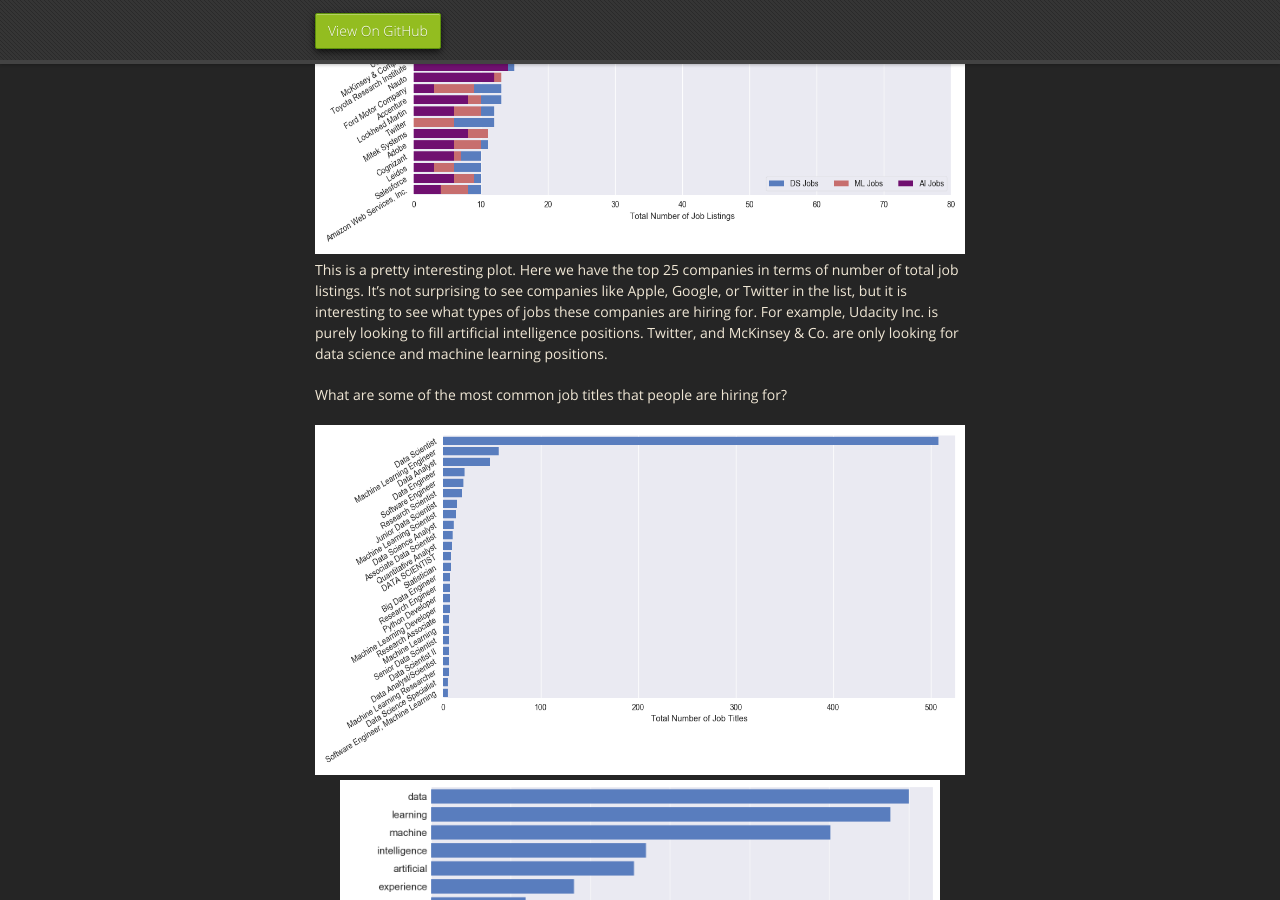
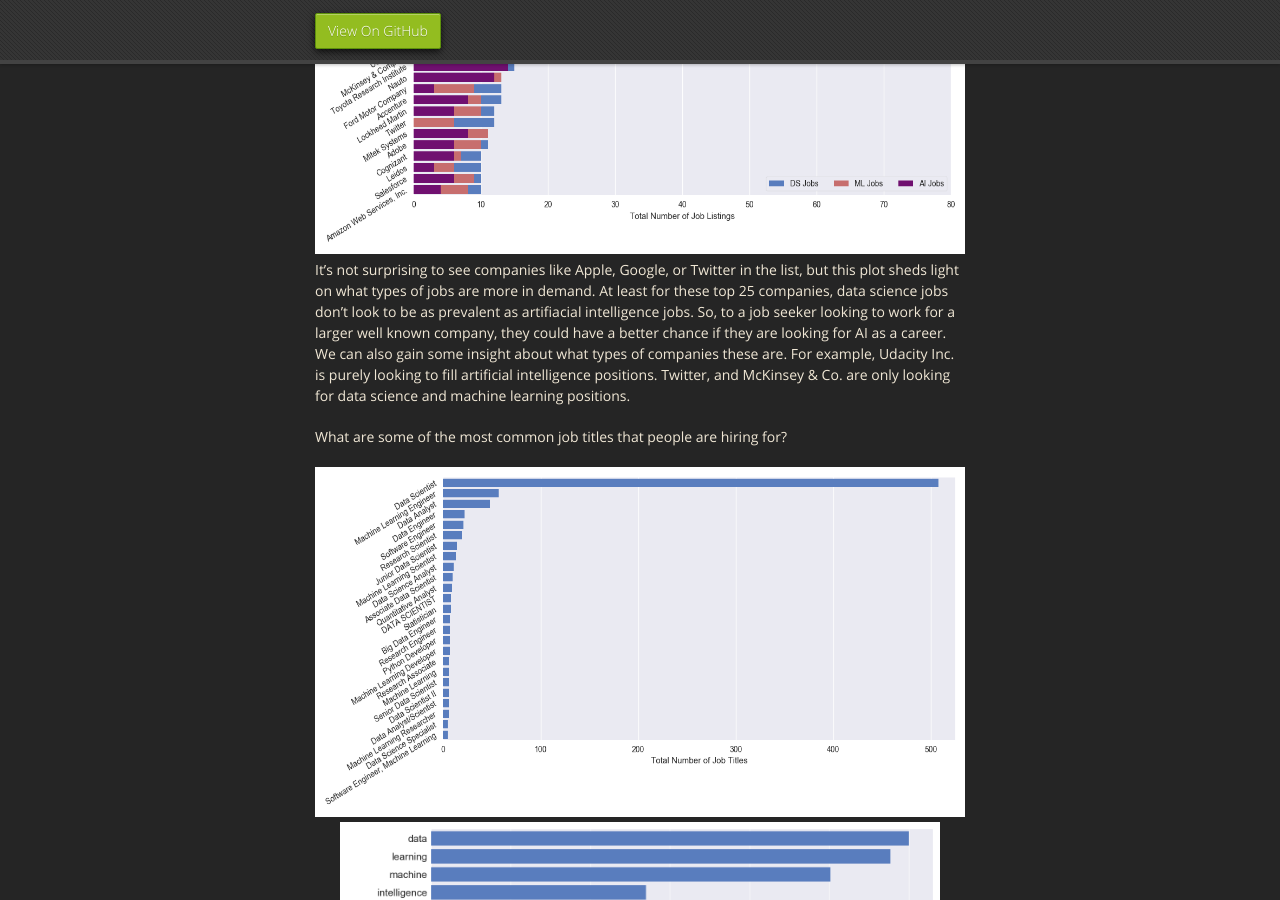
Before and after one commit to mrbrins82/mrbrins82.github.io, a Jekyll site: the page built from kaggle_indeed.md, in a window 1280 px wide and 900 px high, scrolled down 3384 px. Built offline with Jekyll 4.4.1, drawn with Linux system fonts in a browser that asks for light colours; nearby versions of some CDN libraries; our own code applies the rules of GitHub Pages for plain Markdown files.

Commit message:
updated indeed page

```diff
--- a/kaggle_indeed.md
+++ b/kaggle_indeed.md
@@ -102,7 +102,7 @@
 Let's take a look at the top 25 companies in terms of total job listings broken down into artificial intelligence, machine learning, and data science jobs.
 <center><img src="./assets/images/top_companies.png" alt="top companies" width="700" height="350" />
 </center>
-This is a pretty interesting plot. Here we have the top 25 companies in terms of number of total job listings. It's not surprising to see companies like Apple, Google, or Twitter in the list, but it is interesting to see what types of jobs these companies are hiring for. For example, Udacity Inc. is purely looking to fill artificial intelligence positions. Twitter, and McKinsey & Co. are only looking for data science and machine learning positions.
+It's not surprising to see companies like Apple, Google, or Twitter in the list, but this plot sheds light on what types of jobs are more in demand. At least for these top 25 companies, data science jobs don't look to be as prevalent as artifiacial intelligence jobs. So, to a job seeker looking to work for a larger well known company, they could have a better chance if they are looking for AI as a career. We can also gain some insight about what types of companies these are. For example, Udacity Inc. is purely looking to fill artificial intelligence positions. Twitter, and McKinsey & Co. are only looking for data science and machine learning positions.
 
 What are some of the most common job titles that people are hiring for?
 <center><img src="./assets/images/top_titles.png" alt="top titles" width="700" height="350" />
```
